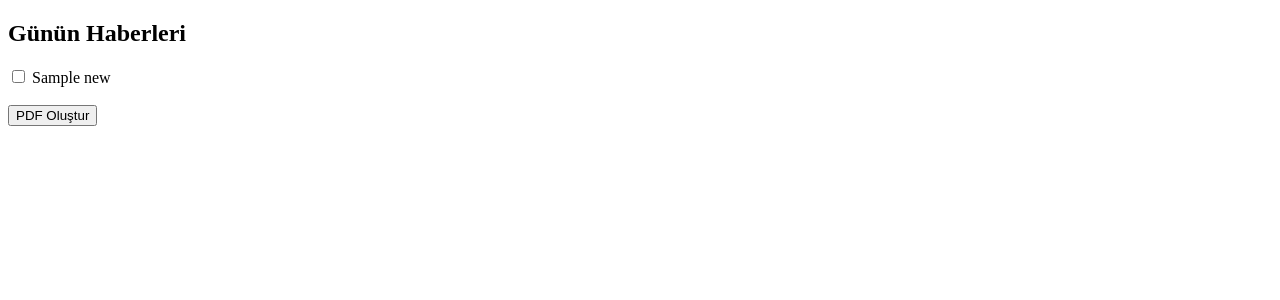
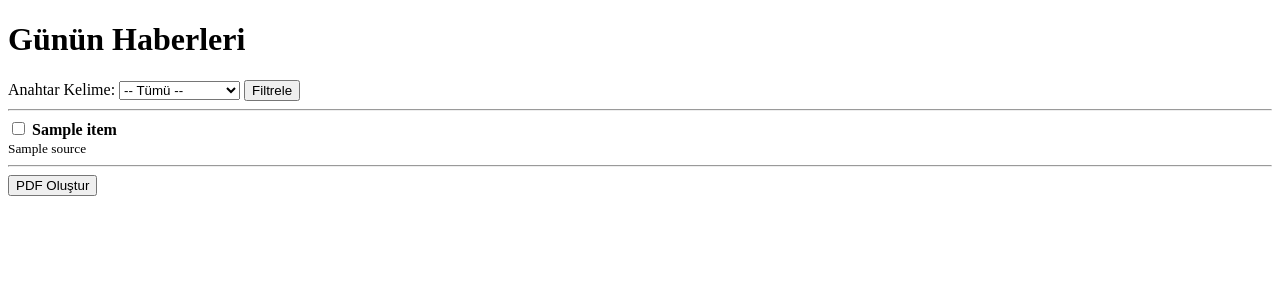
Before and after one commit to sophiehime/news-aggregator-demo, a FastAPI app: template templates/index.html in a window 1280 px wide. Shown: the top 300 px of the page. Run offline with FastAPI, Linux system fonts and the light colour scheme; the template is opened without the code that fills it: most values are stand-ins (such as "Sample title", 1, 10 or a date in 2020); parts of the project's set-up code (start-up, migrations or seed data) failed here and were passed over.

Commit message:
add keyword filter UI

```diff
--- a/app/main.py
+++ b/app/main.py
@@ -3,27 +3,54 @@ from fastapi.responses import HTMLResponse, FileResponse
 from fastapi.templating import Jinja2Templates
 
 from app.scraper import get_news
-from app.pdf_generator import create_pdf
+from app.pdf_generator import generate_pdf
 
 app = FastAPI()
+templates = Jinja2Templates(directory="templates")
 
-templates = Jinja2Templates(directory="templates")
+KEYWORDS = [
+    "otomotiv",
+    "araç",
+    "otomobil",
+    "elektrikli",
+    "toyota",
+    "tesla",
+    "byd",
+    "nissan"
+]
 
 
 @app.get("/", response_class=HTMLResponse)
-def home(request: Request):
+def index(request: Request, keyword: str = None):
     news = get_news()
+
+    if keyword:
+        news = [
+            n for n in news
+            if keyword.lower() in n["content"].lower()
+        ]
+
     return templates.TemplateResponse(
         "index.html",
-        {"request": request, "news": news}
+        {
+            "request": request,
+            "news": news,
+            "keywords": KEYWORDS,
+            "selected_keyword": keyword
+        }
     )
 
 
-@app.post("/generate-pdf")
-def generate_pdf(selected: list[str] = Form(...)):
-    pdf_path = create_pdf(selected)
+@app.post("/pdf")
+def create_pdf(selected_ids: list[int] = Form(...)):
+    news = get_news()
+    selected = [n for n in news if n["id"] in selected_ids]
+
+    filename = "selected_news.pdf"
+    generate_pdf(selected, filename)
+
     return FileResponse(
-        pdf_path,
+        filename,
         media_type="application/pdf",
-        filename="selected_news.pdf"
+        filename=filename
     )
--- a/templates/index.html
+++ b/templates/index.html
@@ -2,19 +2,36 @@
 <html lang="tr">
 <head>
     <meta charset="UTF-8">
-    <title>News Aggregator Demo</title>
+    <title>Günün Haberleri</title>
 </head>
 <body>
 
-<h2>Günün Haberleri</h2>
+<h1>Günün Haberleri</h1>
 
-<form method="post" action="/generate-pdf">
-    {% for n in news %}
+<form method="get">
+    <label>Anahtar Kelime:</label>
+    <select name="keyword">
+        <option value="">-- Tümü --</option>
+        {% for k in keywords %}
+            <option value="{{ k }}" {% if k == selected_keyword %}selected{% endif %}>
+                {{ k }}
+            </option>
+        {% endfor %}
+    </select>
+    <button type="submit">Filtrele</button>
+</form>
+
+<hr>
+
+<form method="post" action="/pdf">
+    {% for item in news %}
         <div>
-            <input type="checkbox" name="selected" value="{{ n.title }}">
-            {{ n.title }}
+            <input type="checkbox" name="selected_ids" value="{{ item.id }}">
+            <strong>{{ item.title }}</strong>
+            <br>
+            <small>{{ item.source }}</small>
         </div>
-        <br>
+        <hr>
     {% endfor %}
 
     <button type="submit">PDF Oluştur</button>
```
